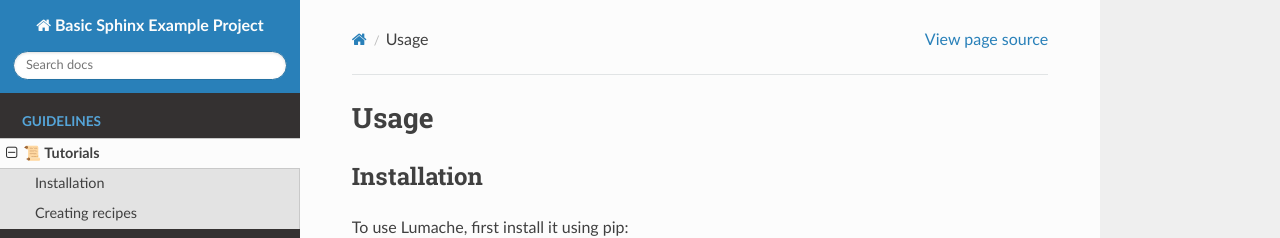
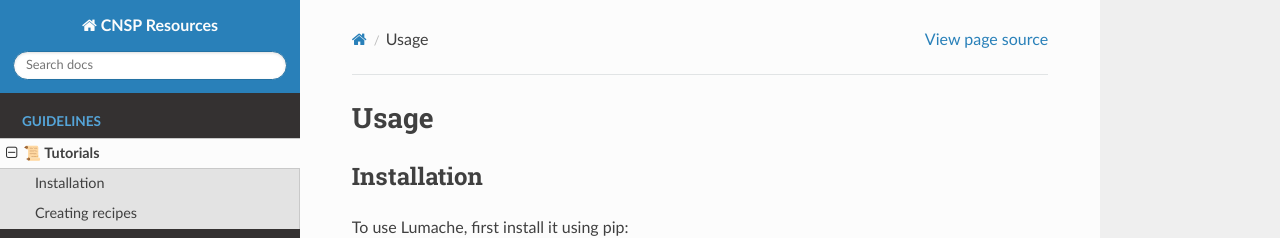
Before and after one commit to CNSP-Workshop/CNSP-resources, a Sphinx documentation site: the page built from docs/tutorialPage.rst, in a window 1280 px wide and 1095 px high. Shown: the top 238 px of the window. Built offline with Sphinx 7.4.7 and the Read the Docs theme 2.0.0, drawn with Linux system fonts in a browser that asks for light colours; pages that are not in the unit, such as notebooks, are missing from menus; some of the changed text lies outside the part shown.

Commit message:
Update conf.py

```diff
--- a/docs/conf.py
+++ b/docs/conf.py
@@ -17,9 +17,9 @@
 
 # -- Project information -----------------------------------------------------
 
-project = "Basic Sphinx Example Project"
-copyright = "2022, Read the Docs core team"
-author = "Read the Docs core team"
+project = "CNSP Resources"
+copyright = "2023, Giovanni Di Liberto and the CNSP organisers"
+author = "Giovanni Di Liberto"
 
 
 # -- General configuration ---------------------------------------------------
```
